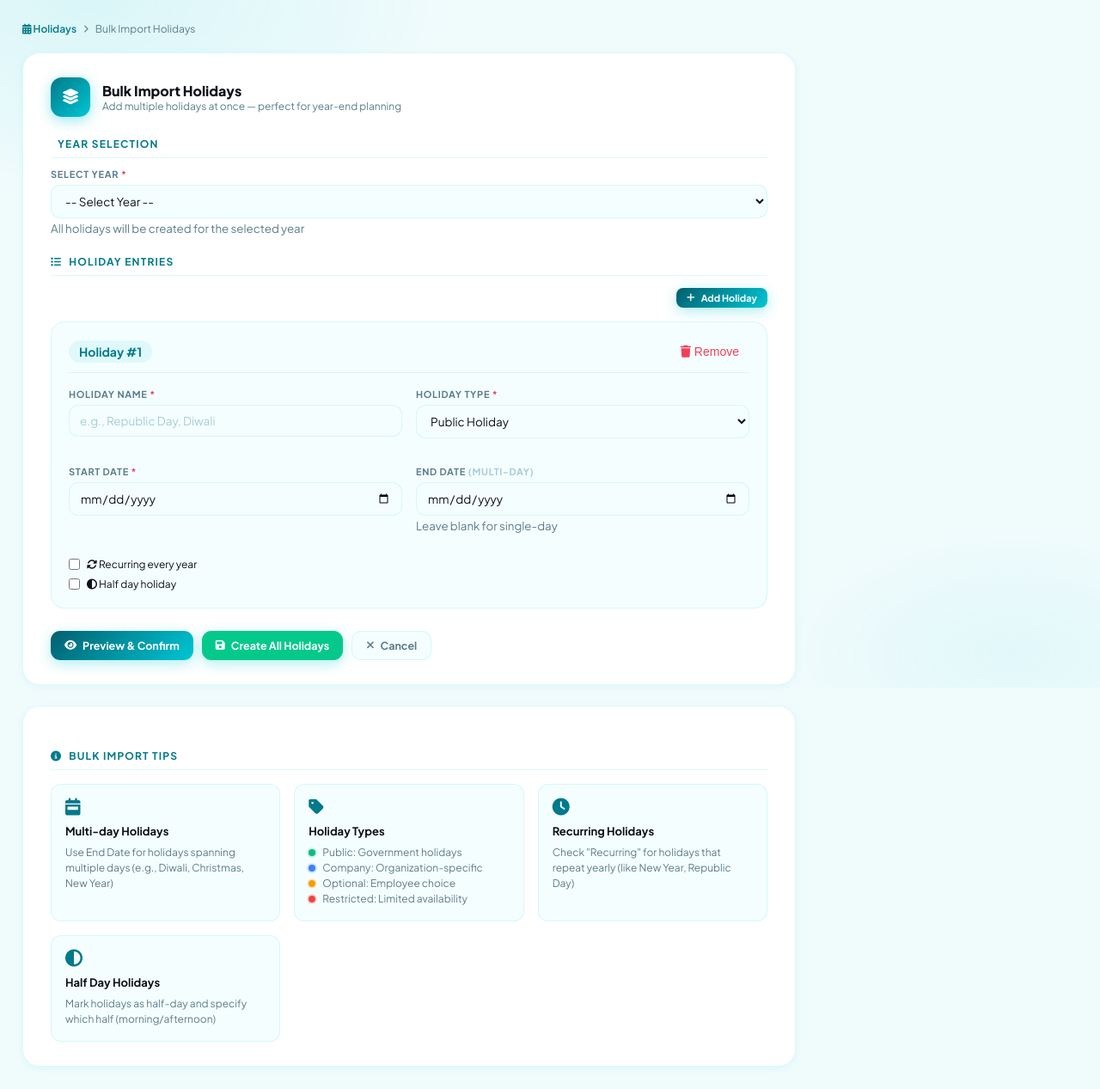
After one commit to amanyadav-devexhub/LMS, a Django app: template leaves/templates/holiday_bulk_form.html in a window 1280 px wide. The commit adds this page. Shown: the whole page at 86% size. Run offline with Django 5.2, Linux system fonts and the light colour scheme; the template is opened without the code that fills it, so the values that code supplies are empty; some libraries are stand-ins or nearby versions.

Commit message:
Fixes: the issue in the admin dashboad

```diff
--- /dev/null
+++ b/leaves/templates/holiday_bulk_form.html
@@ -0,0 +1,571 @@
+{% extends "base.html" %}
+{% block title %}Bulk Import Holidays — LeaveSetu{% endblock %}
+{% block page_title %}Bulk Import Holidays{% endblock %}
+
+{% block extra_head %}
+<style>
+.form-card {
+  background: var(--surface);
+  border: 1px solid var(--border);
+  border-radius: 20px;
+  padding: 28px 32px;
+  max-width: 900px;
+  box-shadow: var(--shadow-xs);
+}
+.form-section-title {
+  font-size: 12px; font-weight: 700;
+  letter-spacing: 1.2px; text-transform: uppercase;
+  color: var(--aqua-deep);
+  margin: 22px 0 12px;
+  padding-bottom: 8px;
+  border-bottom: 1px solid var(--border);
+  display: flex; align-items: center; gap: 8px;
+}
+.form-row-2 { display: grid; grid-template-columns: 1fr 1fr; gap: 16px; }
+@media (max-width: 600px) { .form-row-2 { grid-template-columns: 1fr; } }
+
+.holiday-row {
+  background: var(--surface2);
+  border: 1px solid var(--border);
+  border-radius: 16px;
+  padding: 20px;
+  margin-bottom: 20px;
+  position: relative;
+  transition: all 0.2s;
+}
+.holiday-row:hover {
+  border-color: var(--aqua);
+  box-shadow: 0 2px 8px rgba(0,198,212,0.1);
+}
+.row-header {
+  display: flex;
+  justify-content: space-between;
+  align-items: center;
+  margin-bottom: 18px;
+  padding-bottom: 10px;
+  border-bottom: 1px solid var(--border);
+}
+.row-number {
+  font-weight: 700;
+  font-size: 14px;
+  color: var(--aqua-deep);
+  background: var(--aqua-glass);
+  padding: 4px 12px;
+  border-radius: 20px;
+}
+.remove-row-btn {
+  background: none;
+  border: none;
+  color: var(--danger);
+  cursor: pointer;
+  font-size: 14px;
+  padding: 6px 12px;
+  border-radius: 8px;
+  transition: all 0.2s;
+}
+.remove-row-btn:hover {
+  background: rgba(220, 53, 69, 0.1);
+}
+
+.breadcrumb {
+  display: flex; align-items: center; gap: 8px;
+  font-size: 12px; color: var(--text-muted);
+  margin-bottom: 20px;
+}
+.breadcrumb a { color: var(--aqua-deep); text-decoration: none; font-weight: 600; }
+.breadcrumb a:hover { text-decoration: underline; }
+
+.type-dot {
+  width: 8px;
+  height: 8px;
+  border-radius: 50%;
+  display: inline-block;
+  margin-right: 6px;
+}
+.type-public { background: #10b981; box-shadow: 0 0 0 2px rgba(16,185,129,0.2); }
+.type-company { background: #3b82f6; box-shadow: 0 0 0 2px rgba(59,130,246,0.2); }
+.type-optional { background: #f59e0b; box-shadow: 0 0 0 2px rgba(245,158,11,0.2); }
+.type-restricted { background: #ef4444; box-shadow: 0 0 0 2px rgba(239,68,68,0.2); }
+
+.help-grid {
+  display: grid;
+  grid-template-columns: repeat(auto-fit, minmax(200px, 1fr));
+  gap: 16px;
+  margin-top: 16px;
+}
+.help-card {
+  background: var(--surface2);
+  padding: 16px;
+  border-radius: 12px;
+  border: 1px solid var(--border);
+}
+.help-card i {
+  font-size: 20px;
+  color: var(--aqua-deep);
+  margin-bottom: 10px;
+}
+.help-card strong {
+  display: block;
+  margin-bottom: 8px;
+  font-size: 13px;
+}
+.help-card p {
+  font-size: 12px;
+  color: var(--text-muted);
+  margin: 0;
+  line-height: 1.5;
+}
+
+.btn-danger {
+  background: var(--danger);
+  color: white;
+  border: none;
+}
+.btn-danger:hover {
+  background: #c82333;
+  transform: translateY(-1px);
+}
+
+.modal {
+  display: none;
+  position: fixed;
+  top: 0;
+  left: 0;
+  right: 0;
+  bottom: 0;
+  background: rgba(0,0,0,0.6);
+  z-index: 1000;
+  align-items: center;
+  justify-content: center;
+  backdrop-filter: blur(4px);
+}
+.modal-content {
+  background: var(--surface);
+  border: 1px solid var(--border);
+  border-radius: 24px;
+  max-width: 700px;
+  width: 90%;
+  max-height: 80vh;
+  overflow-y: auto;
+  box-shadow: 0 20px 40px rgba(0,0,0,0.3);
+}
+.modal-header {
+  display: flex;
+  justify-content: space-between;
+  align-items: center;
+  padding: 20px 24px;
+  border-bottom: 1px solid var(--border);
+}
+.modal-body {
+  padding: 24px;
+}
+.modal-footer {
+  padding: 16px 24px;
+  border-top: 1px solid var(--border);
+  display: flex;
+  justify-content: flex-end;
+  gap: 12px;
+}
+
+.preview-table {
+  width: 100%;
+  border-collapse: collapse;
+}
+.preview-table th,
+.preview-table td {
+  padding: 10px 12px;
+  text-align: left;
+  border-bottom: 1px solid var(--border);
+}
+.preview-table th {
+  background: var(--surface2);
+  font-weight: 600;
+  font-size: 12px;
+  text-transform: uppercase;
+  letter-spacing: 0.5px;
+}
+.preview-table tr:hover {
+  background: var(--surface2);
+}
+</style>
+{% endblock %}
+
+{% block content %}
+
+<!-- Breadcrumb -->
+<div class="breadcrumb animate-in">
+  <a href="{% url 'holiday_list' %}"><i class="fa-solid fa-calendar-days"></i> Holidays</a>
+  <i class="fa-solid fa-chevron-right" style="font-size:9px;"></i>
+  <span>Bulk Import Holidays</span>
+</div>
+
+<div class="form-card animate-in">
+
+  <!-- Header -->
+  <div style="display:flex;align-items:center;gap:14px;margin-bottom:24px;">
+    <div style="width:46px;height:46px;border-radius:13px;background:linear-gradient(135deg,var(--aqua-deep),var(--aqua));display:flex;align-items:center;justify-content:center;font-size:18px;color:#fff;box-shadow:0 4px 16px rgba(0,198,212,0.4);">
+      <i class="fa-solid fa-layer-group"></i>
+    </div>
+    <div>
+      <div style="font-size:16px;font-weight:800;color:var(--text);">
+        Bulk Import Holidays
+      </div>
+      <div style="font-size:12px;color:var(--text-muted);">
+        Add multiple holidays at once — perfect for year-end planning
+      </div>
+    </div>
+  </div>
+
+  <form method="POST" id="bulk-holiday-form">
+    {% csrf_token %}
+
+    <!-- ── YEAR SELECTION ── -->
+    <div class="form-section-title"><i class="fa-solid fa-calendar-year"></i> Year Selection</div>
+
+    <div class="form-group">
+      <label class="form-label">Select Year <span style="color:var(--danger);">*</span></label>
+      <select name="year" class="form-control" required id="year-select">
+        <option value="">-- Select Year --</option>
+        {% for year in years %}
+        <option value="{{ year }}" {% if current_year == year %}selected{% endif %}>{{ year }}</option>
+        {% endfor %}
+      </select>
+      <small class="form-text" style="color: var(--text-muted);">All holidays will be created for the selected year</small>
+    </div>
+
+    <!-- ── HOLIDAYS ── -->
+    <div class="form-section-title"><i class="fa-solid fa-list"></i> Holiday Entries</div>
+
+    <div style="margin-bottom: 16px; text-align: right;">
+      <button type="button" class="btn btn-primary btn-sm" onclick="addHolidayRow()">
+        <i class="fa-solid fa-plus"></i> Add Holiday
+      </button>
+    </div>
+
+    <div id="holidays-container">
+      <!-- Initial row will be added via JS -->
+    </div>
+
+    <!-- ── ACTIONS ── -->
+    <div style="display:flex;gap:10px;margin-top:26px;flex-wrap:wrap;">
+      <button type="button" class="btn btn-primary" onclick="previewHolidays()">
+        <i class="fa-solid fa-eye"></i> Preview & Confirm
+      </button>
+      <button type="submit" class="btn btn-primary" style="background: var(--success);">
+        <i class="fa-solid fa-save"></i> Create All Holidays
+      </button>
+      <a href="{% url 'holiday_list' %}" class="btn btn-ghost">
+        <i class="fa-solid fa-xmark"></i> Cancel
+      </a>
+    </div>
+
+  </form>
+</div>
+
+<!-- Help Card -->
+<div class="form-card" style="margin-top: 24px;">
+  <div class="form-section-title"><i class="fa-solid fa-circle-info"></i> Bulk Import Tips</div>
+  <div class="help-grid">
+    <div class="help-card">
+      <i class="fa-solid fa-calendar-week"></i>
+      <strong>Multi-day Holidays</strong>
+      <p>Use End Date for holidays spanning multiple days (e.g., Diwali, Christmas, New Year)</p>
+    </div>
+    <div class="help-card">
+      <i class="fa-solid fa-tag"></i>
+      <strong>Holiday Types</strong>
+      <p><span class="type-dot type-public"></span> Public: Government holidays<br>
+         <span class="type-dot type-company"></span> Company: Organization-specific<br>
+         <span class="type-dot type-optional"></span> Optional: Employee choice<br>
+         <span class="type-dot type-restricted"></span> Restricted: Limited availability</p>
+    </div>
+    <div class="help-card">
+      <i class="fa-solid fa-clock"></i>
+      <strong>Recurring Holidays</strong>
+      <p>Check "Recurring" for holidays that repeat yearly (like New Year, Republic Day)</p>
+    </div>
+    <div class="help-card">
+      <i class="fa-solid fa-circle-half-stroke"></i>
+      <strong>Half Day Holidays</strong>
+      <p>Mark holidays as half-day and specify which half (morning/afternoon)</p>
+    </div>
+  </div>
+</div>
+
+<!-- Preview Modal -->
+<div id="previewModal" class="modal">
+  <div class="modal-content">
+    <div class="modal-header">
+      <h3 style="margin:0;"><i class="fa-solid fa-eye"></i> Preview Holidays</h3>
+      <button type="button" class="btn btn-ghost btn-sm" onclick="closePreviewModal()">
+        <i class="fa-solid fa-times"></i>
+      </button>
+    </div>
+    <div class="modal-body" id="previewContent">
+      <!-- Preview content will be inserted here -->
+    </div>
+    <div class="modal-footer">
+      <button type="button" class="btn btn-ghost" onclick="closePreviewModal()">Cancel</button>
+      <button type="button" class="btn btn-primary" onclick="confirmSubmit()">Confirm & Create</button>
+    </div>
+  </div>
+</div>
+
+{% endblock %}
+
+{% block extra_scripts %}
+<script>
+let holidayCount = 0;
+
+// Holiday type options with labels
+const holidayTypes = {
+  'public': 'Public Holiday',
+  'company': 'Company Holiday',
+  'optional': 'Optional Holiday',
+  'restricted': 'Restricted Holiday'
+};
+
+// Add initial row on page load
+document.addEventListener('DOMContentLoaded', function() {
+  addHolidayRow();
+});
+
+function addHolidayRow() {
+  const container = document.getElementById('holidays-container');
+  const rowId = holidayCount;
+
+  const row = document.createElement('div');
+  row.className = 'holiday-row';
+  row.id = `holiday-row-${rowId}`;
+  row.innerHTML = `
+    <div class="row-header">
+      <span class="row-number">Holiday #${holidayCount + 1}</span>
+      <button type="button" class="remove-row-btn" onclick="removeHolidayRow(${rowId})">
+        <i class="fa-solid fa-trash"></i> Remove
+      </button>
+    </div>
+    <div class="form-row-2">
+      <div class="form-group">
+        <label class="form-label">Holiday Name <span style="color:var(--danger);">*</span></label>
+        <input type="text" name="name_${rowId}" class="form-control"
+               placeholder="e.g., Republic Day, Diwali" required>
+      </div>
+      <div class="form-group">
+        <label class="form-label">Holiday Type <span style="color:var(--danger);">*</span></label>
+        <select name="type_${rowId}" class="form-control" required>
+          <option value="public">Public Holiday</option>
+          <option value="company">Company Holiday</option>
+          <option value="optional">Optional Holiday</option>
+          <option value="restricted">Restricted Holiday</option>
+        </select>
+      </div>
+      <div class="form-group">
+        <label class="form-label">Start Date <span style="color:var(--danger);">*</span></label>
+        <input type="date" name="date_${rowId}" class="form-control" required>
+      </div>
+      <div class="form-group">
+        <label class="form-label">End Date <span style="color:var(--text-faint);">(multi-day)</span></label>
+        <input type="date" name="end_date_${rowId}" class="form-control">
+        <small class="form-text" style="color: var(--text-muted);">Leave blank for single-day</small>
+      </div>
+    </div>
+    <div style="margin-top: 12px;">
+      <label style="display: flex; align-items: center; gap: 8px; cursor: pointer;">
+        <input type="checkbox" name="recurring_${rowId}" value="true">
+        <span style="font-size: 12px;"><i class="fa-solid fa-rotate"></i> Recurring every year</span>
+      </label>
+    </div>
+    <div style="margin-top: 8px;">
+      <label style="display: flex; align-items: center; gap: 8px; cursor: pointer;">
+        <input type="checkbox" name="half_day_${rowId}" value="true"
+               onchange="toggleHalfDayOption(${rowId})">
+        <span style="font-size: 12px;"><i class="fa-solid fa-circle-half-stroke"></i> Half day holiday</span>
+      </label>
+      <div id="half-day-type-${rowId}" style="display: none; margin-top: 8px; margin-left: 24px;">
+        <select name="half_day_type_${rowId}" class="form-control" style="max-width: 200px;">
+          <option value="FIRST_HALF">First Half (Morning)</option>
+          <option value="SECOND_HALF">Second Half (Afternoon)</option>
+        </select>
+      </div>
+    </div>
+  `;
+
+  container.appendChild(row);
+  holidayCount++;
+}
+
+function removeHolidayRow(rowId) {
+  const row = document.getElementById(`holiday-row-${rowId}`);
+  row.remove();
+  reindexRows();
+}
+
+function reindexRows() {
+  const rows = document.querySelectorAll('.holiday-row');
+  rows.forEach((row, index) => {
+    row.id = `holiday-row-${index}`;
+    const header = row.querySelector('.row-number');
+    if (header) {
+      header.textContent = `Holiday #${index + 1}`;
+    }
+
+    // Reindex all inputs
+    const inputs = row.querySelectorAll('input, select');
+    inputs.forEach(input => {
+      const name = input.getAttribute('name');
+      if (name) {
+        const newName = name.replace(/_\d+/, `_${index}`);
+        input.setAttribute('name', newName);
+      }
+    });
+  });
+  holidayCount = rows.length;
+}
+
+function toggleHalfDayOption(rowId) {
+  const checkbox = document.querySelector(`#holiday-row-${rowId} input[name="half_day_${rowId}"]`);
+  const halfDayDiv = document.getElementById(`half-day-type-${rowId}`);
+  halfDayDiv.style.display = checkbox.checked ? 'block' : 'none';
+}
+
+function previewHolidays() {
+  const year = document.getElementById('year-select').value;
+  if (!year) {
+    alert('Please select a year first');
+    return;
+  }
+
+  const holidays = [];
+  for (let i = 0; i < holidayCount; i++) {
+    const name = document.querySelector(`input[name="name_${i}"]`)?.value;
+    const date = document.querySelector(`input[name="date_${i}"]`)?.value;
+    const type = document.querySelector(`select[name="type_${i}"]`)?.value;
+    const endDate = document.querySelector(`input[name="end_date_${i}"]`)?.value;
+    const recurring = document.querySelector(`input[name="recurring_${i}"]`)?.checked;
+    const halfDay = document.querySelector(`input[name="half_day_${i}"]`)?.checked;
+
+    if (name && date) {
+      holidays.push({
+        name, date, type, endDate, recurring, halfDay
+      });
+    }
+  }
+
+  if (holidays.length === 0) {
+    alert('Please add at least one holiday');
+    return;
+  }
+
+  const previewContent = document.getElementById('previewContent');
+  previewContent.innerHTML = `
+    <div style="margin-bottom: 20px;">
+      <p><strong><i class="fa-solid fa-calendar"></i> Year:</strong> ${year}</p>
+      <p><strong><i class="fa-solid fa-list"></i> Total Holidays:</strong> ${holidays.length}</p>
+    </div>
+    <table class="preview-table">
+      <thead>
+        <tr>
+          <th>#</th>
+          <th>Holiday Name</th>
+          <th>Date(s)</th>
+          <th>Type</th>
+          <th>Options</th>
+        </tr>
+      </thead>
+      <tbody>
+        ${holidays.map((h, idx) => `
+          <tr>
+            <td>${idx + 1}</td>
+            <td><strong>${escapeHtml(h.name)}</strong></td>
+            <td>
+              ${h.date}
+              ${h.endDate ? ` <span style="color: var(--text-muted);">→ ${h.endDate}</span>` : ''}
+            </td>
+            <td><span class="type-dot type-${h.type}"></span> ${holidayTypes[h.type]}</td>
+            <td>
+              ${h.recurring ? '<span class="badge badge-info">Recurring</span>' : ''}
+              ${h.halfDay ? '<span class="badge badge-warning">Half Day</span>' : ''}
+            </td>
+          </tr>
+        `).join('')}
+      </tbody>
+    </table>
+  `;
+
+  document.getElementById('previewModal').style.display = 'flex';
+}
+
+function closePreviewModal() {
+  document.getElementById('previewModal').style.display = 'none';
+}
+
+function confirmSubmit() {
+  closePreviewModal();
+  document.getElementById('bulk-holiday-form').submit();
+}
+
+function escapeHtml(text) {
+  const div = document.createElement('div');
+  div.textContent = text;
+  return div.innerHTML;
+}
+
+// Form validation before submission
+document.getElementById('bulk-holiday-form').addEventListener('submit', function(e) {
+  const year = document.getElementById('year-select').value;
+  if (!year) {
+    e.preventDefault();
+    alert('Please select a year');
+    return false;
+  }
+
+  const dates = new Set();
+  const names = new Set();
+
+  for (let i = 0; i < holidayCount; i++) {
+    const name = document.querySelector(`input[name="name_${i}"]`)?.value;
+    const date = document.querySelector(`input[name="date_${i}"]`)?.value;
+    const endDate = document.querySelector(`input[name="end_date_${i}"]`)?.value;
+
+    if (!name || !date) {
+      e.preventDefault();
+      alert(`Holiday #${i + 1} is missing name or date`);
+      return false;
+    }
+
+    // Check date format and year
+    const dateObj = new Date(date);
+    if (dateObj.getFullYear() != year) {
+      e.preventDefault();
+      alert(`Holiday "${name}" date (${date}) does not match the selected year ${year}`);
+      return false;
+    }
+
+    if (endDate) {
+      const endDateObj = new Date(endDate);
+      if (endDateObj.getFullYear() != year) {
+        e.preventDefault();
+        alert(`Holiday "${name}" end date (${endDate}) does not match the selected year ${year}`);
+        return false;
+      }
+      if (endDateObj < dateObj) {
+        e.preventDefault();
+        alert(`Holiday "${name}" end date cannot be before start date`);
+        return false;
+      }
+    }
+
+    // Check for duplicates
+    const key = `${date}|${name}`;
+    if (dates.has(key)) {
+      e.preventDefault();
+      alert(`Duplicate holiday found: "${name}" on ${date}`);
+      return false;
+    }
+    dates.add(key);
+  }
+
+  return true;
+});
+</script>
+{% endblock %}
--- a/leaves/templates/holiday_list.html
+++ b/leaves/templates/holiday_list.html
@@ -175,7 +175,7 @@ function toggleDropdown(id) {
 // Close dropdowns when clicking outside
 document.addEventListener('click', function(event) {
     }
-});
+);
 
 // Handle AJAX success updates
 $(document).on('ajax:success', '.ajax-form', function(e, data) {
--- a/leaves/views.py
+++ b/leaves/views.py
@@ -2506,6 +2506,7 @@ def holiday_edit(request, holiday_id):
         **_hr_base_context(request),
         "holiday":       holiday,
         "holiday_types": Holiday.HOLIDAY_TYPES,
+        "today": date.today(),
     }
     return render(request, "holiday_form.html", context)
 
```
Also changed, not shown: leaves/templates/hr_pending_leaves.html (+82 -23 lines), db.sqlite3, media/leave_attachments/deepseek_mermaid_20260318_f2ee88_1_41ozNPn.png (added).
